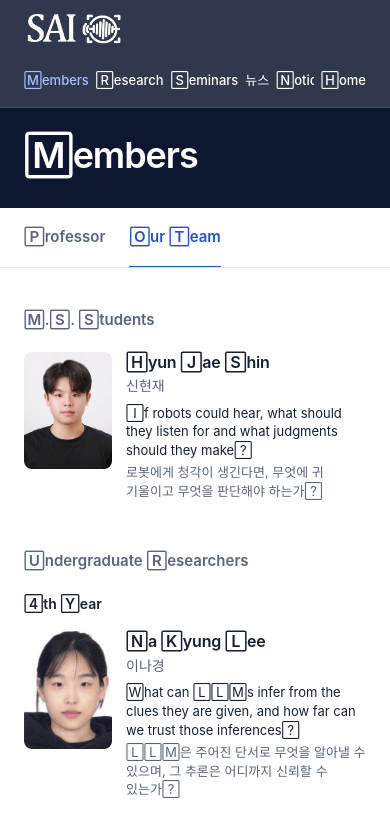
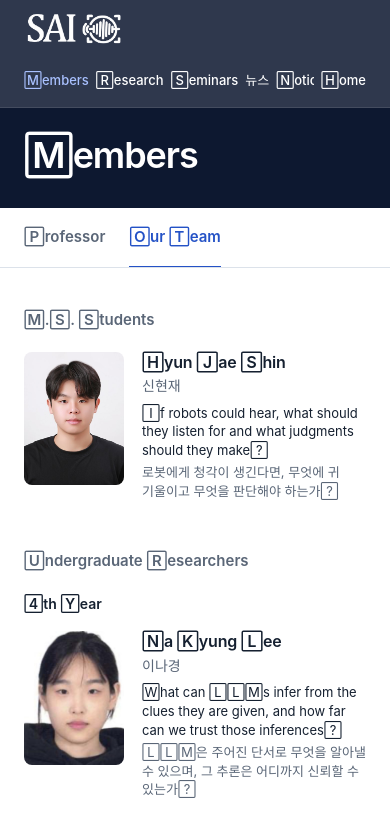
Before and after one commit to Signal-Augmented-Intelligence/Signal-Augmented-Intelligence.github.io, a Next.js app: page /members/our-team in a window 390 px wide. Shown: the top 820 px of the page. Built offline with nearby package versions, Linux system fonts and the light colour scheme; a web font is replaced by a local one.

Commit message:
Our Team: 가로 카드 사진을 키우고 사진과 글 사이를 넓힘
사진 폭 96px에서 112px(640px 이하 88px에서 100px), 사진과 글 사이 16px에서 24px(640px 이하 14px에서 18px).

```diff
--- a/src/app/members/members.module.css
+++ b/src/app/members/members.module.css
@@ -4,7 +4,7 @@
 .rowTitle { margin-bottom: 16px; font-size: var(--text-sm); font-weight: 600; }
 .team { display: grid; grid-template-columns: repeat(auto-fill, minmax(320px, 1fr)); gap: 32px 32px; }
 /* Photo on the left, name and research question on the right. */
-.member { display: grid; grid-template-columns: 96px minmax(0, 1fr); column-gap: 16px; align-items: start; scroll-margin-top: calc(var(--header-h) + 84px); }
+.member { display: grid; grid-template-columns: 112px minmax(0, 1fr); column-gap: 24px; align-items: start; scroll-margin-top: calc(var(--header-h) + 84px); }
 .info { min-width: 0; }
 .name { font-size: var(--text-md); font-weight: 600; line-height: 1.35; letter-spacing: -0.01em; }
 .nameKo { margin-top: 2px; color: var(--muted); font-size: var(--text-sm); }
@@ -18,6 +18,6 @@
 
 @media (max-width: 640px) {
   .team { grid-template-columns: minmax(0, 1fr); gap: 24px; }
-  .member { grid-template-columns: 88px minmax(0, 1fr); column-gap: 14px; }
+  .member { grid-template-columns: 100px minmax(0, 1fr); column-gap: 18px; }
   .alumni > li { grid-template-columns: minmax(0, 1fr); }
 }
```
Also changed, not shown: 1 other file (tests, documents, lock files or other folders).
